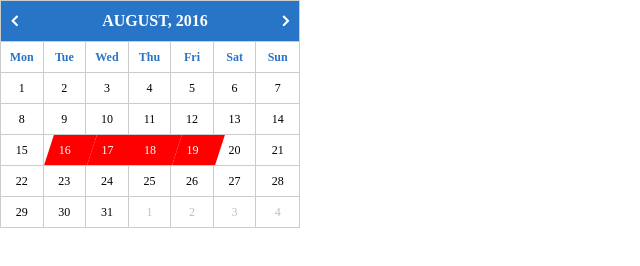
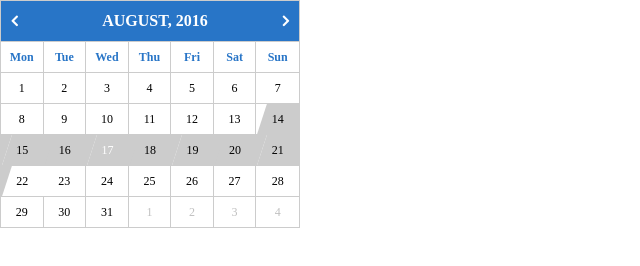
Before and after one commit to Stevenpijei/calendar-booking, a React app: page / in a window 1280 px wide. Shown: the whole page, without its empty margins (0-640 px from the left). Built offline with nearby package versions, Linux system fonts and the light colour scheme.

Commit message:
Add edge cases

```diff
--- a/src/components/App.js
+++ b/src/components/App.js
@@ -5,19 +5,24 @@ import BookingCalendar from './BookingCalendar';
 
 export default class AppComponent extends React.Component {
 
-  bookedNights() {
+  bookings() {
     return [
+      new Date(2016, 7, 14),
+      new Date(2016, 7, 15),
       new Date(2016, 7, 16),
       new Date(2016, 7, 17),
       new Date(2016, 7, 18),
-      new Date(2016, 7, 19)
+      new Date(2016, 7, 19),
+      new Date(2016, 7, 20),
+      new Date(2016, 7, 21),
+      new Date(2016, 7, 22)
     ];
   }
 
   render() {
     return (
       <div className="index">
-        <BookingCalendar bookedNights={this.bookedNights()} />
+        <BookingCalendar bookings={this.bookings()} />
       </div>
     );
   }
--- a/src/components/BookingCalendar.js
+++ b/src/components/BookingCalendar.js
@@ -66,7 +66,7 @@ export default class BookingCalendar extends React.Component {
           month={this.state.month}
           select={this.select}
           selected={this.state.selected}
-          bookedNights={this.props.bookedNights} />
+          bookings={this.props.bookings} />
       );
       date.add(1, 'w');
       done = count++ > 2 && monthIndex !== date.month();
@@ -86,6 +86,6 @@ export default class BookingCalendar extends React.Component {
 
 // Counter.propTypes = { initialCount: React.PropTypes.number };
 BookingCalendar.defaultProps = {
-  bookedNights: [],
+  bookings: [],
   selected: moment().startOf('day')
 };
--- a/src/components/Week.js
+++ b/src/components/Week.js
@@ -1,9 +1,26 @@
 import React from 'react';
 
-function isBooked(date, bookedNights) {
+function sortDatesAsc(date1, date2) {
+  return date1 > date2 ? 1 : date1 < date2 ? -1 : 0;
+}
+
+function isBookedDay(date, bookings) {
   let isBooked = false;
-  for (let i = 0; i < bookedNights.length; i++) {
-    if (date.isSame(bookedNights[i], 'day')) {
+  const sortedBookings = bookings.sort(sortDatesAsc);
+  for (let i = 0; i < sortedBookings.length; i++) {
+    if (date.isSame(sortedBookings[i], 'day') && sortedBookings[i + 1]) {
+      isBooked = true;
+      break;
+    }
+  }
+  return isBooked;
+}
+
+function isBookedNight(date, bookings) {
+  let isBooked = false;
+  const sortedBookings = bookings.sort(sortDatesAsc);
+  for (let i = 0; i < sortedBookings.length; i++) {
+    if (date.isSame(sortedBookings[i], 'day') && sortedBookings[i - 1]) {
       isBooked = true;
       break;
     }
@@ -20,7 +37,8 @@ const Week = (props) => {
     const day = {
       name: date.format('dd').substring(0, 1),
       number: date.date(),
-      isBooked: isBooked(date, props.bookedNights),
+      isBookedDay: isBookedDay(date, props.bookings),
+      isBookedNight: isBookedNight(date, props.bookings),
       isCurrentMonth: date.month() === month.month(),
       isToday: date.isSame(new Date(), 'day'),
       date: date
@@ -28,7 +46,7 @@ const Week = (props) => {
     days.push(
       <span
         key={day.date.toString()}
-        className={`day${day.isToday ? ' today' : ''}${day.isCurrentMonth ? '' : ' different-month'}${day.date.isSame(props.selected) ? ' selected' : ''}${day.isBooked ? ' booked' : ''}`}
+        className={`day${day.isToday ? ' today' : ''}${day.isCurrentMonth ? '' : ' different-month'}${day.date.isSame(props.selected) ? ' selected' : ''}${day.isBookedDay ? ' booked-day' : ''}${day.isBookedNight ? ' booked-night' : ''}`}
         onClick={props.select.bind(null, day)}>
         {day.number}
       </span>);
--- a/src/styles/BookingCalendar.scss
+++ b/src/styles/BookingCalendar.scss
@@ -10,7 +10,7 @@
   -moz-box-sizing: border-box;
 }
 
-$border-colour: #CCC;
+$border-color: #CCC;
 
 .calendar {
   float: left;
@@ -18,10 +18,10 @@ $border-colour: #CCC;
   @include border-box();
   background: white;
   width: 300px;
-  border: solid 1px $border-colour;
+  border: solid 1px $border-color;
   margin-bottom: 10px;
 
-  $secondary-colour: #2875C7;
+  $secondary-color: #2875C7;
   $spacing: 10px;
   $icon-width: 40px;
   $header-height: 40px;
@@ -29,7 +29,7 @@ $border-colour: #CCC;
   > div.header {
     float: left;
     width: 100%;
-    background: $secondary-colour;
+    background: $secondary-color;
     height: $header-height;
     color: white;
 
@@ -74,7 +74,7 @@ $border-colour: #CCC;
   > div.week {
     float: left;
     width: 100%;
-    border-top: solid 1px $border-colour;
+    border-top: solid 1px $border-color;
 
     &:first-child {
       border-top: none;
@@ -84,7 +84,7 @@ $border-colour: #CCC;
       float: left;
       width: (100% / 7);
       @include border-box();
-      border-right: solid 1px $border-colour;
+      border-right: solid 1px $border-color;
       font-size: 0.75em;
       text-align: center;
       @include vertical-centre(30px);
@@ -105,19 +105,24 @@ $border-colour: #CCC;
       }
 
       &.selected {
-        background: $secondary-colour;
+        background: $secondary-color;
         color: white;
+
+        &::before,
+        &::after {
+          content: none;
+        }
       }
 
-      &.booked {
+      &.booked-day {
         background: transparent;
-        color: white;
+        border-right: none;
+        overflow: hidden;
         position: relative;
         z-index: 1;
-        border-right: none;
 
-        &:before {
-          background-color: red;
+        &::before {
+          background-color: $border-color;
           content: '';
           width: 100%;
           height: 100%;
@@ -130,10 +135,32 @@ $border-colour: #CCC;
           -o-transform: skew(-18deg);
         }
       }
+
+      &.booked-night {
+        background: transparent;
+        border-right: none;
+        overflow: hidden;
+        position: relative;
+        z-index: 1;
+
+        &::after {
+          background-color: $border-color;
+          content: '';
+          width: 100%;
+          height: 100%;
+          top: 0;
+          left: -87%;
+          position: absolute;
+          z-index: -1;
+          -webkit-transform: skew(-18deg);
+          -moz-transform: skew(-18deg);
+          -o-transform: skew(-18deg);
+        }
+      }
     }
 
     &.names > span {
-      color: $secondary-colour;
+      color: $secondary-color;
       font-weight: bold;
     }
   }
```
